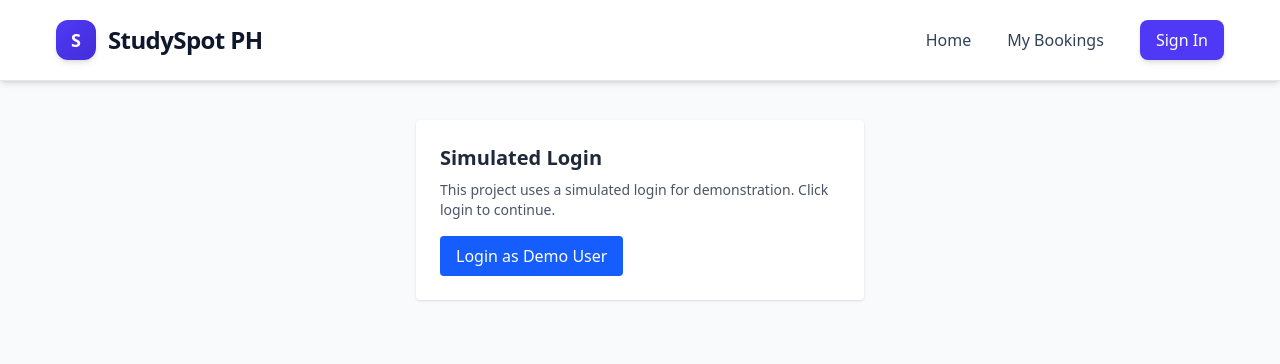
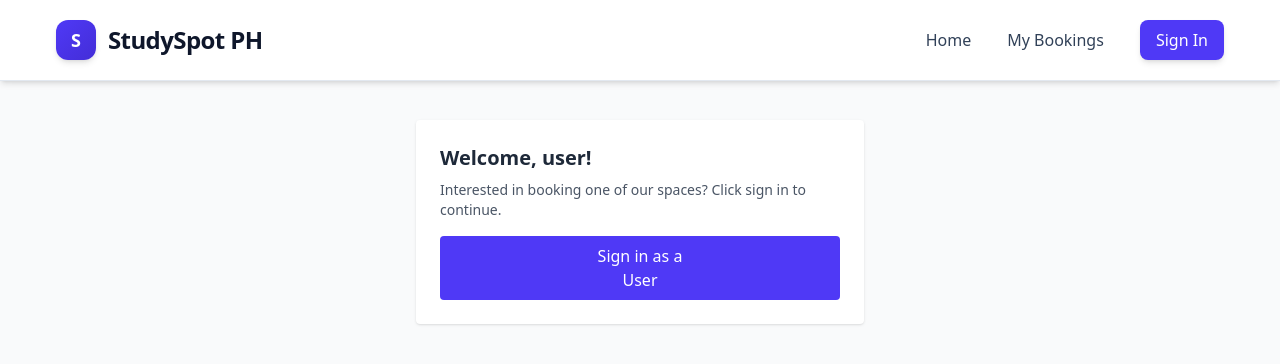
Before and after one commit to luisantonioj/midterm-project, a React (Vite) app: page /login in a window 1280 px wide. Shown: the top 364 px of the page. Built offline with nearby package versions, Linux system fonts and the light colour scheme.

Commit message:
update login ui

```diff
--- a/src/pages/Login.jsx
+++ b/src/pages/Login.jsx
@@ -14,10 +14,10 @@ export default function Login() {
   return (
     <div className="pt-30">
       <div className="max-w-md mx-auto bg-white p-6 rounded shadow">
-        <h2 className="text-xl font-semibold">Simulated Login</h2>
-        <p className="text-sm text-gray-600 mt-2">This project uses a simulated login for demonstration. Click login to continue.</p>
+        <h2 className="text-xl font-semibold">Welcome, user!</h2>
+        <p className="text-sm text-gray-600 mt-2">Interested in booking one of our spaces? Click sign in to continue.</p>
         <div className="mt-4">
-          <button onClick={handleLogin} className="px-4 py-2 bg-blue-600 text-white rounded">Login as Demo User</button>
+          <button onClick={handleLogin} className="px-35 py-2 bg-indigo-600 text-white rounded">Sign in as a User</button>
         </div>
       </div>
     </div>
```
